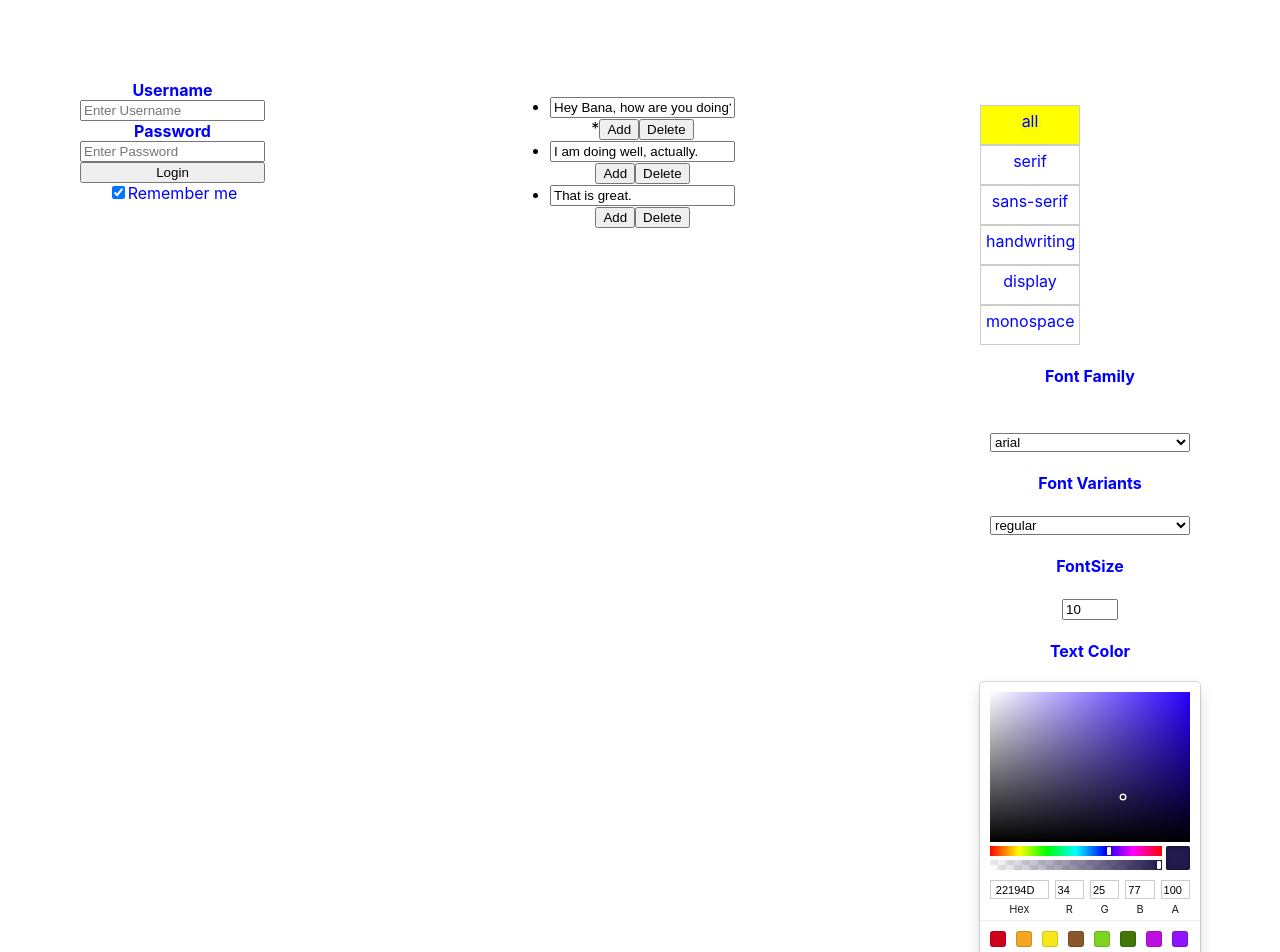
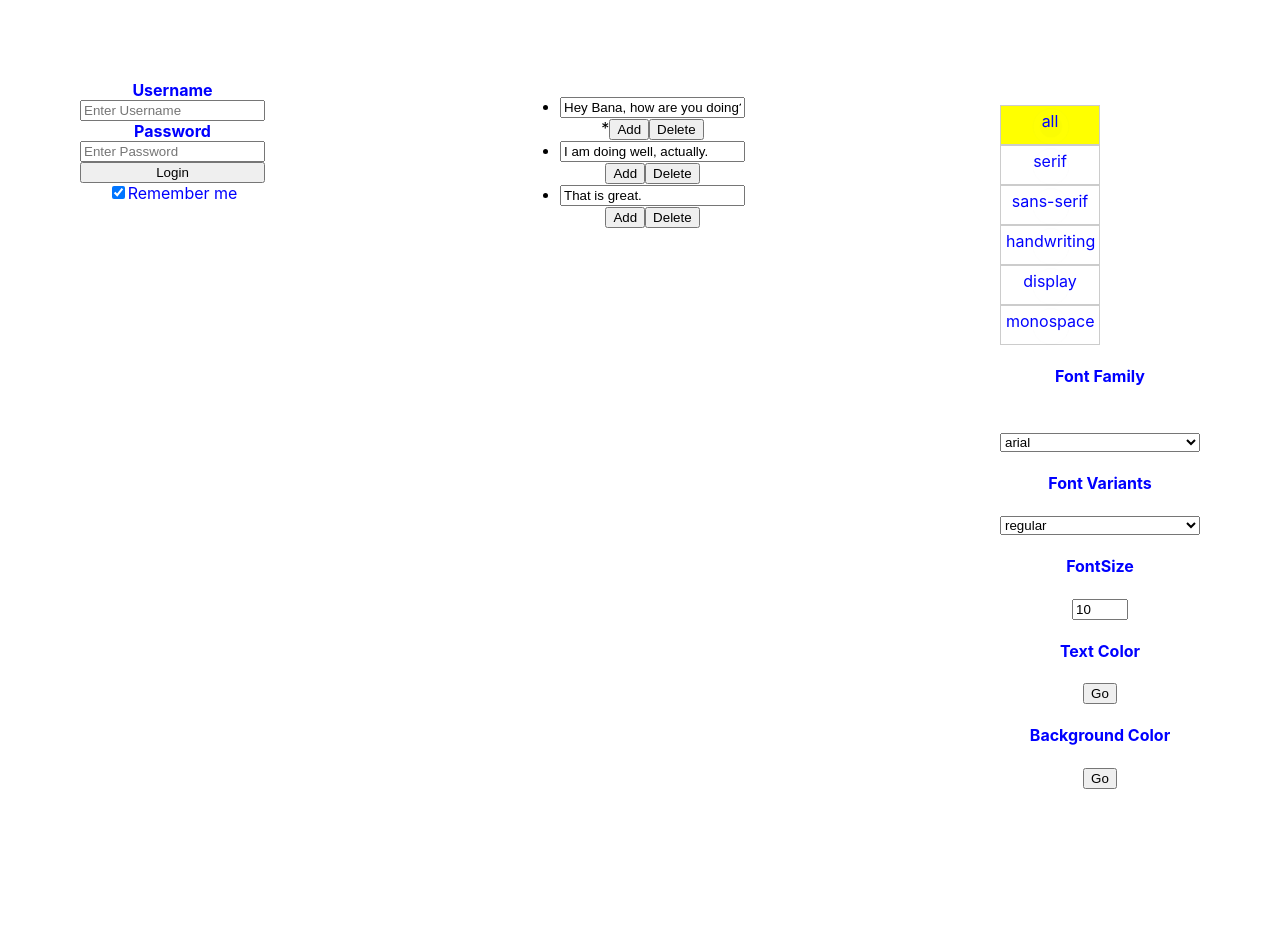
Before and after one commit to BandanaKM/google-fonts-app, a React (Create React App) app: page / in a window 1280 px wide. Shown: the top 952 px of the page. After the commit the page ends 869 px from the top, so only its background shows below. Built offline with nearby package versions, Linux system fonts and the light colour scheme.

Commit message:
add color picker when user clicks button

```diff
--- a/src/RightPanel/ColorPicker/index.js
+++ b/src/RightPanel/ColorPicker/index.js
@@ -3,19 +3,33 @@ import PropTypes from 'prop-types';
 import { SketchPicker } from 'react-color';
 
 class ColorPicker extends Component {
+  constructor(props){
+    super(props);
+    this.state = {
+      displayColorPicker: false,
+    }
+  }
+
+  toggleDisplay = () => {
+    this.setState({
+      displayColorPicker: !this.state.displayColorPicker
+    })
+  }
+
   render() {
     const { textColor } = this.props;
     return (
       <div>
         <h4>{textColor ? 'Text Color' : 'Background Color'}</h4>
-        <SketchPicker />
+        {this.state.displayColorPicker && <SketchPicker />}
+        <button onClick={this.toggleDisplay}>Go</button>
       </div>
     )
   }
 }
 
-export default ColorPicker;
-
 ColorPicker.propTypes = {
   textColor: PropTypes.string,
 }
+
+export default ColorPicker;
```
